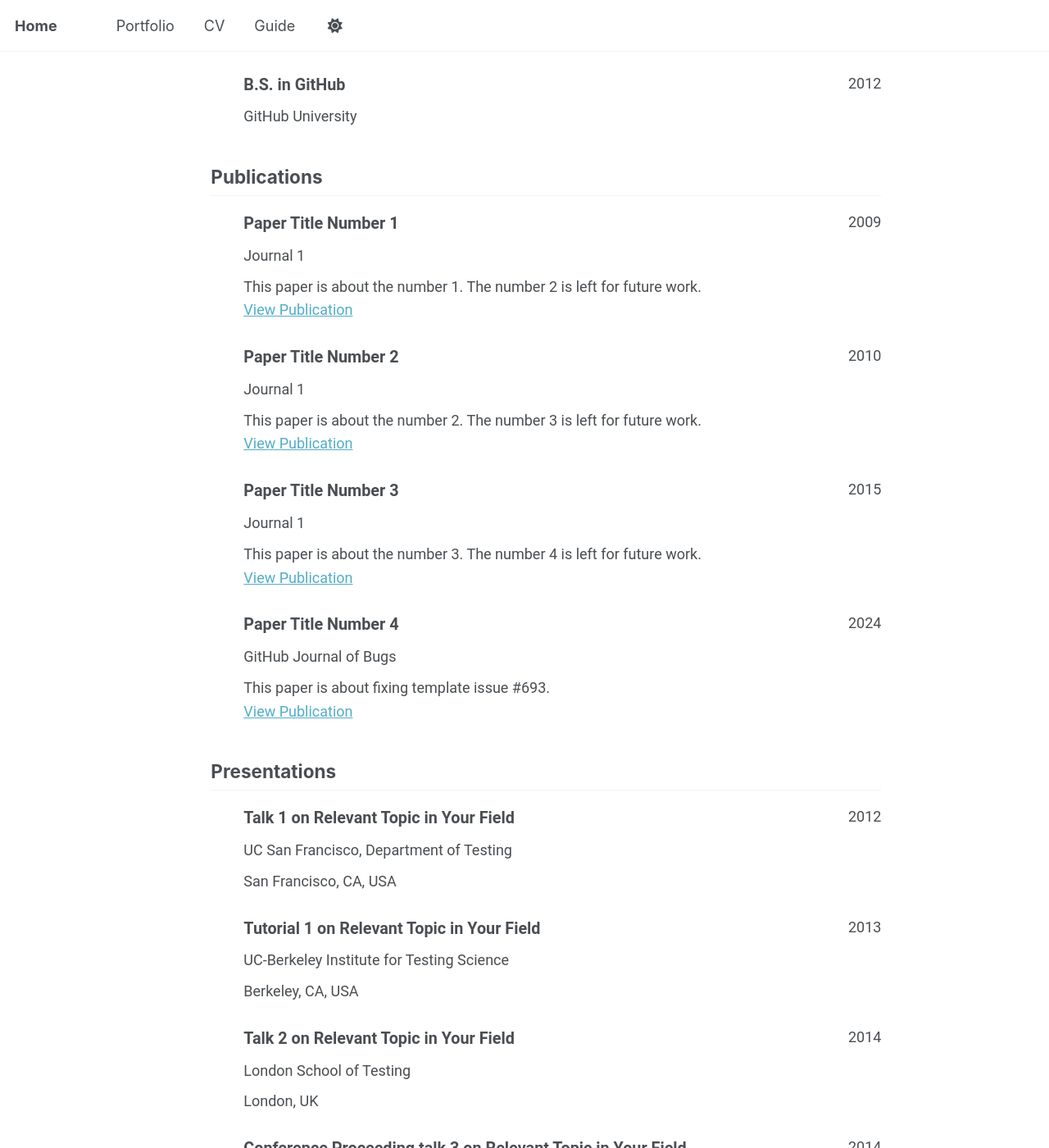
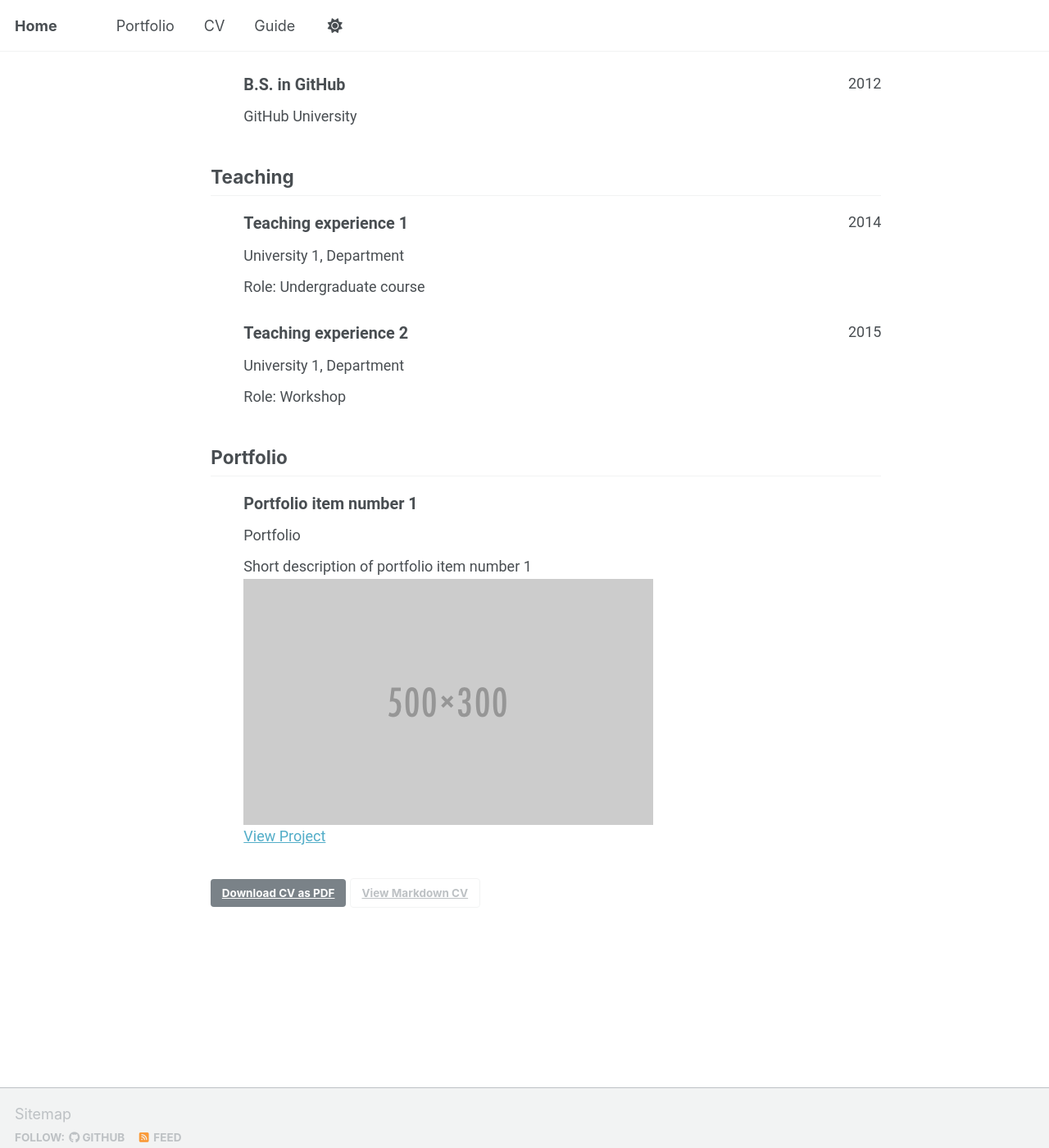
Before and after one commit to gloriak90909/gloriak90909.github.io, a Jekyll site: the page built from _pages/cv-json.md, in a window 1280 px wide and 1400 px high, scrolled down 718 px. Shown: the whole window at 82% size. Built offline with Jekyll 4.4.1, drawn with Linux system fonts in a browser that asks for light colours; a script that is not in the unit is left out; some of the changed text lies outside the part shown.

Commit message:
deleted cv publication and talks

```diff
--- a/_data/cv.json
+++ b/_data/cv.json
@@ -64,66 +64,6 @@
   "languages": [],
   "interests": [],
   "references": [],
-  "publications": [
-    {
-      "name": "Paper Title Number 1",
-      "publisher": "Journal 1",
-      "releaseDate": "2009-10-01",
-      "website": "https://academicpages.github.io/files/paper1.pdf",
-      "summary": "This paper is about the number 1. The number 2 is left for future work."
-    },
-    {
-      "name": "Paper Title Number 2",
-      "publisher": "Journal 1",
-      "releaseDate": "2010-10-01",
-      "website": "https://academicpages.github.io/files/paper2.pdf",
-      "summary": "This paper is about the number 2. The number 3 is left for future work."
-    },
-    {
-      "name": "Paper Title Number 3",
-      "publisher": "Journal 1",
-      "releaseDate": "2015-10-01",
-      "website": "https://academicpages.github.io/files/paper3.pdf",
-      "summary": "This paper is about the number 3. The number 4 is left for future work."
-    },
-    {
-      "name": "Paper Title Number 4",
-      "publisher": "GitHub Journal of Bugs",
-      "releaseDate": "2024-02-17",
-      "website": "https://academicpages.github.io/files/paper3.pdf",
-      "summary": "This paper is about fixing template issue #693."
-    }
-  ],
-  "presentations": [
-    {
-      "name": "Talk 1 on Relevant Topic in Your Field",
-      "event": "UC San Francisco, Department of Testing",
-      "date": "2012-03-01",
-      "location": "San Francisco, CA, USA",
-      "description": ""
-    },
-    {
-      "name": "Tutorial 1 on Relevant Topic in Your Field",
-      "event": "UC-Berkeley Institute for Testing Science",
-      "date": "2013-03-01",
-      "location": "Berkeley, CA, USA",
-      "description": ""
-    },
-    {
-      "name": "Talk 2 on Relevant Topic in Your Field",
-      "event": "London School of Testing",
-      "date": "2014-02-01",
-      "location": "London, UK",
-      "description": ""
-    },
-    {
-      "name": "Conference Proceeding talk 3 on Relevant Topic in Your Field",
-      "event": "Testing Institute of America 2014 Annual Conference",
-      "date": "2014-03-01",
-      "location": "Los Angeles, CA, USA",
-      "description": ""
-    }
-  ],
   "teaching": [
     {
       "course": "Teaching experience 1",
```
Also changed, not shown: _pages/cv.md (+0 -16 lines).
